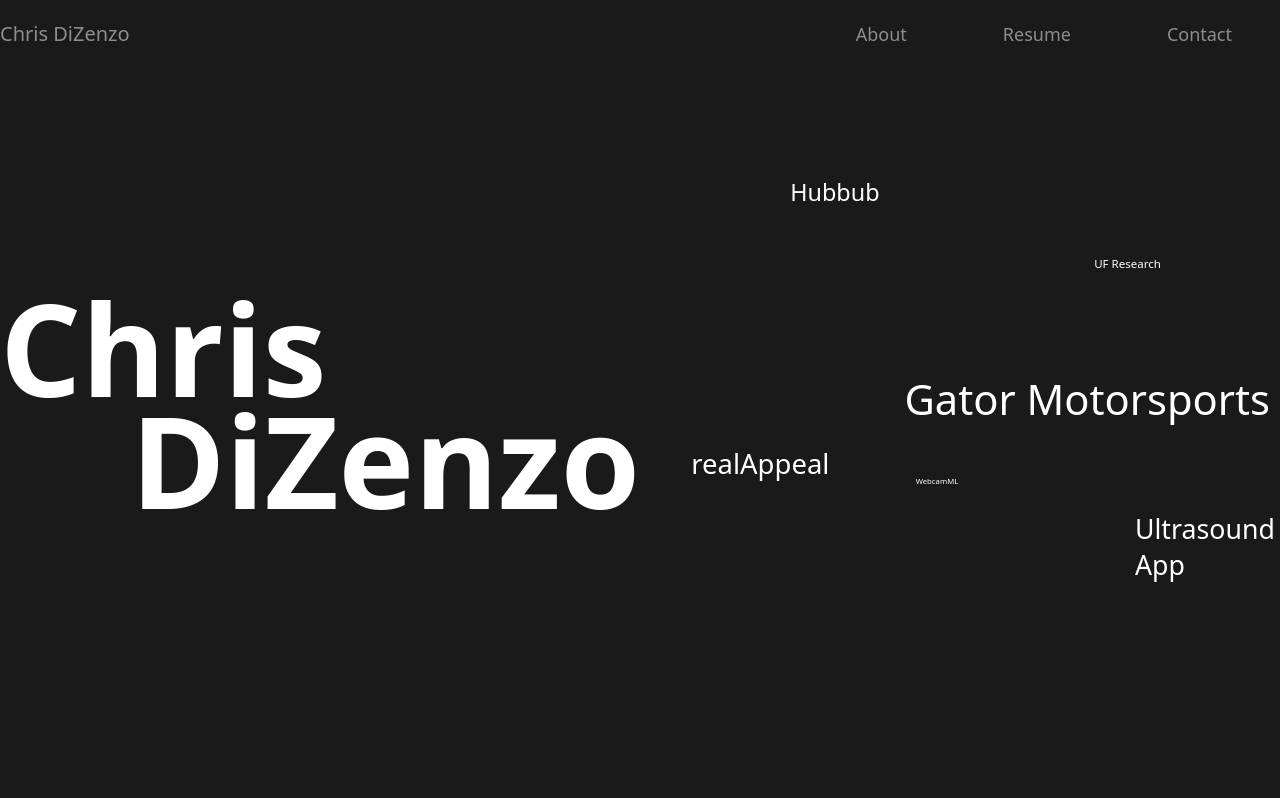
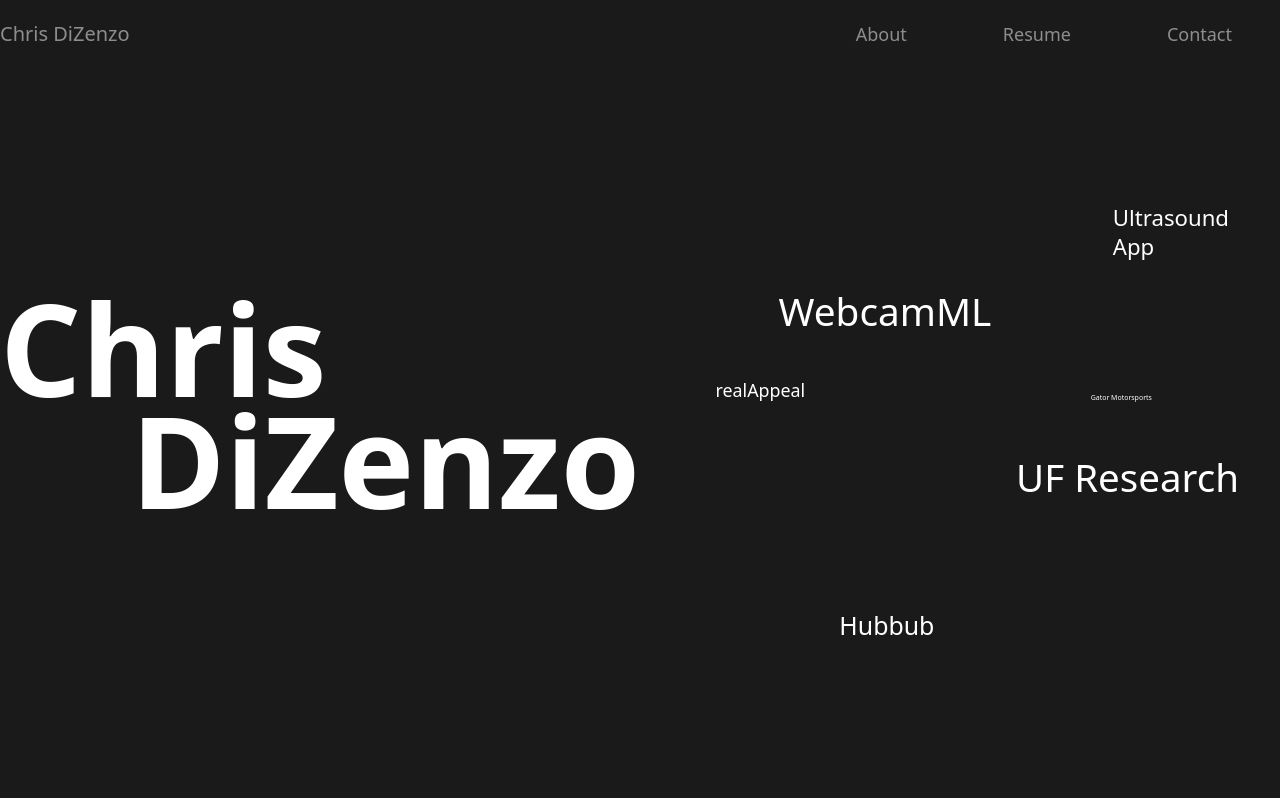
Before and after one commit to ChrisDizenzo/myWebsite, a Vue app: page / in a window 1280 px wide. Shown: the top 798 px of the page. Built offline with nearby package versions, Linux system fonts and the light colour scheme.

Commit message:
fixed spinnboi

```diff
--- a/src/App.vue
+++ b/src/App.vue
@@ -85,8 +85,8 @@
       offsetTop: 1000,
       offsetLeft: 1000,
       elemDisplaying: -1,
-      lastpitch: 1/4,
-      lastroll: -2,
+      lastpitch: 1/16,
+      lastroll: -1/4,
       speedratio: 1/5,
       speedNumber: 5,
       slowratio: 1/20,
@@ -125,8 +125,8 @@
       dots: [
         {
         name: 'Chris',
-        x: 0,
-        y: 0,
+        x: -100,
+        y: -100,
         z: -0.5,
         r: 0,
         g: 255,
@@ -272,8 +272,8 @@
         }
     },
     calcCenter(){
-      this.dots[0].x = this.$refs['mous'].clientWidth/2-25
-      this.dots[0].y = this.$refs['mous'].clientHeight/2-25-5
+      this.dots[0].x = this.$refs['mous'].clientWidth/2-25-500
+      this.dots[0].y = this.$refs['mous'].clientHeight/2-25-500
       this.dots[1].x = this.$refs['mous'].clientWidth/2-25
       this.dots[1].y = this.$refs['mous'].clientHeight/2-25
     },
```
